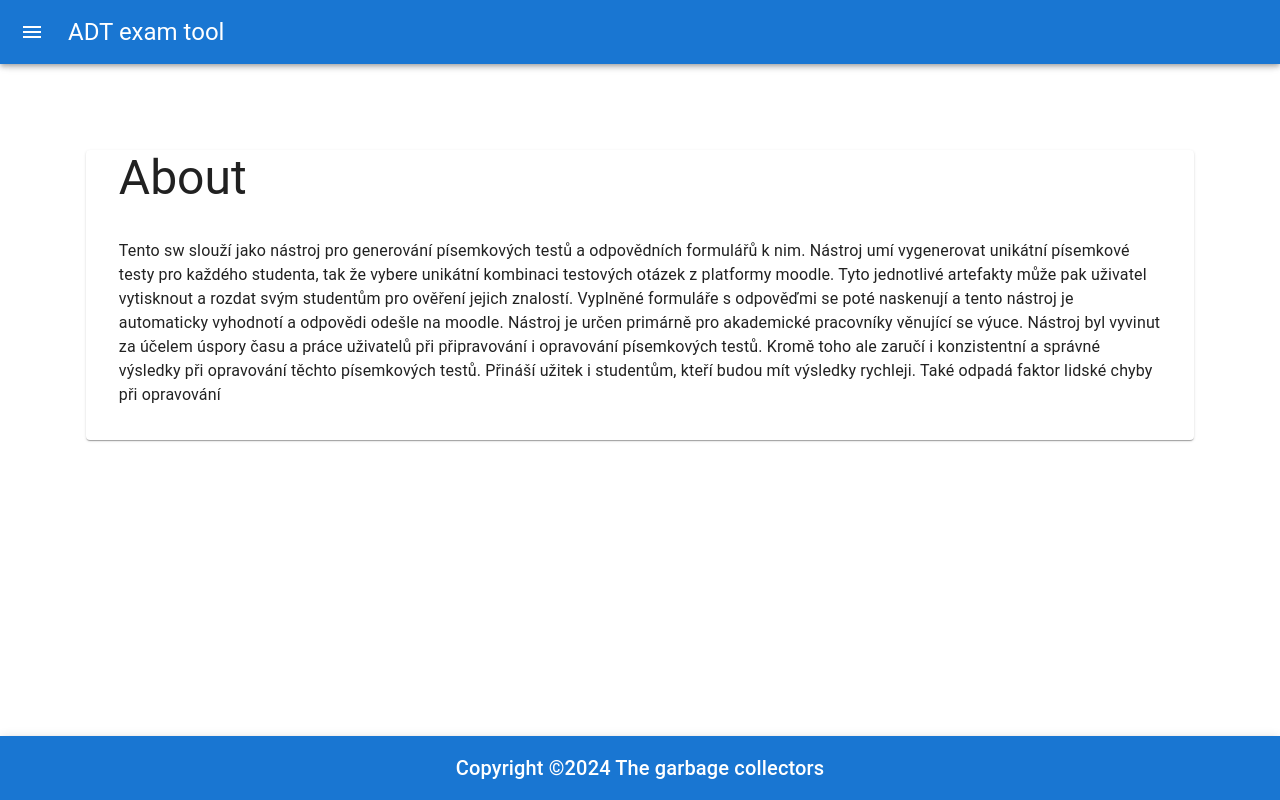
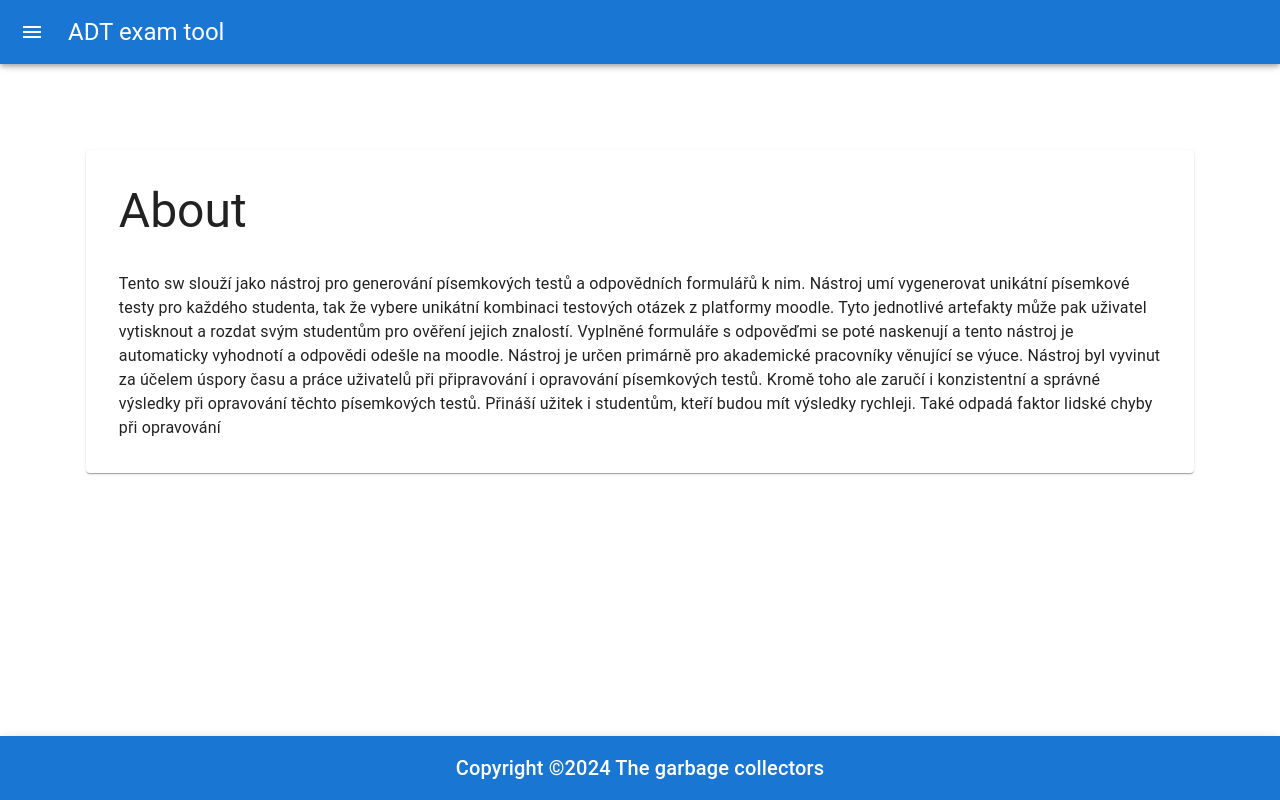
Before and after one commit to SpeekeR99/TSP_Kimlova_Savel_Slechta_Vdoviak_Zappe, a React app in the folder web/: page /about in a window 1280 px wide. Built offline with nearby package versions, Linux system fonts and the light colour scheme.

Commit message:
issue #11318 Příprava stránky about

```diff
--- a/web/src/client/pages/AboutPage.tsx
+++ b/web/src/client/pages/AboutPage.tsx
@@ -6,7 +6,7 @@ import { Typography } from '@mui/material'
 const About = () => (
 	<BaseLayout>
 		<DemoPaper square={false} sx = {{margin: '5%'}}>
-			<Typography variant="h3" paddingLeft={'3%'}>
+			<Typography variant="h3" paddingLeft={'3%'} paddingTop={'3%'}>
                 About
 			</Typography>
 			<Typography  padding={'3%'}>
```
